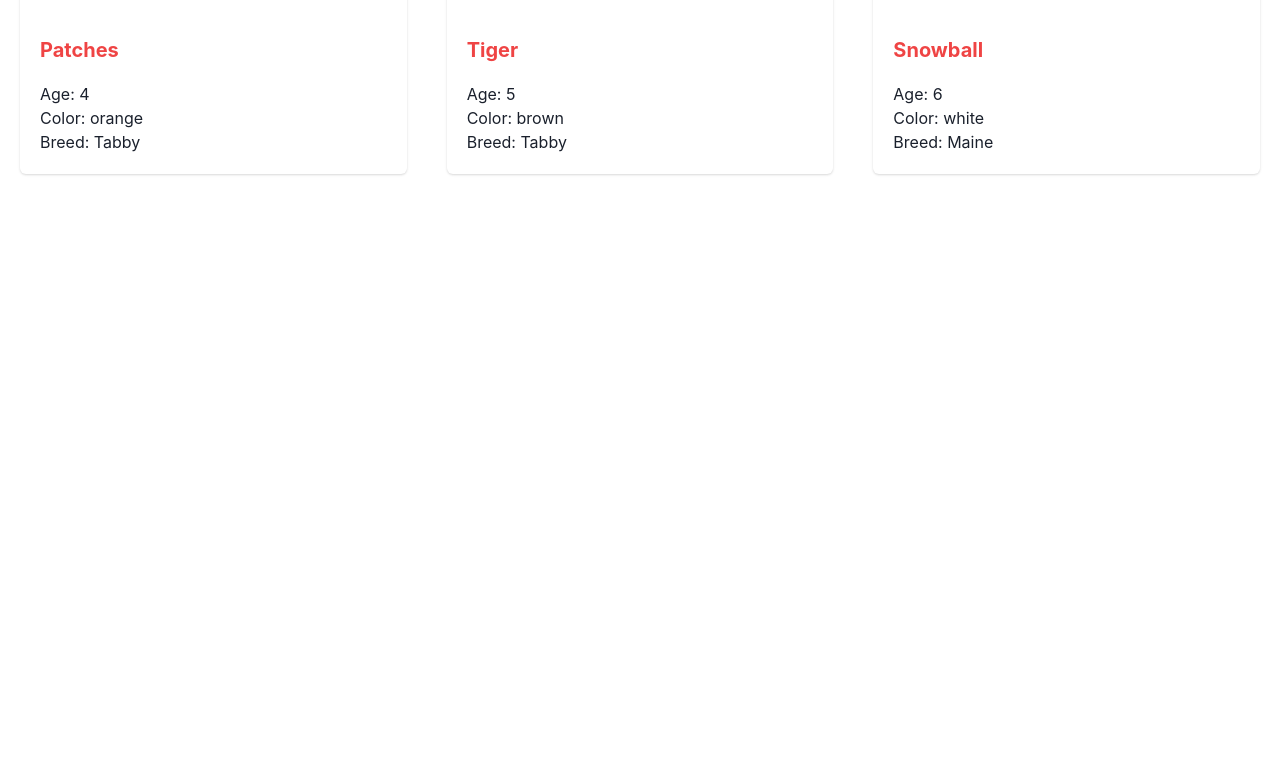
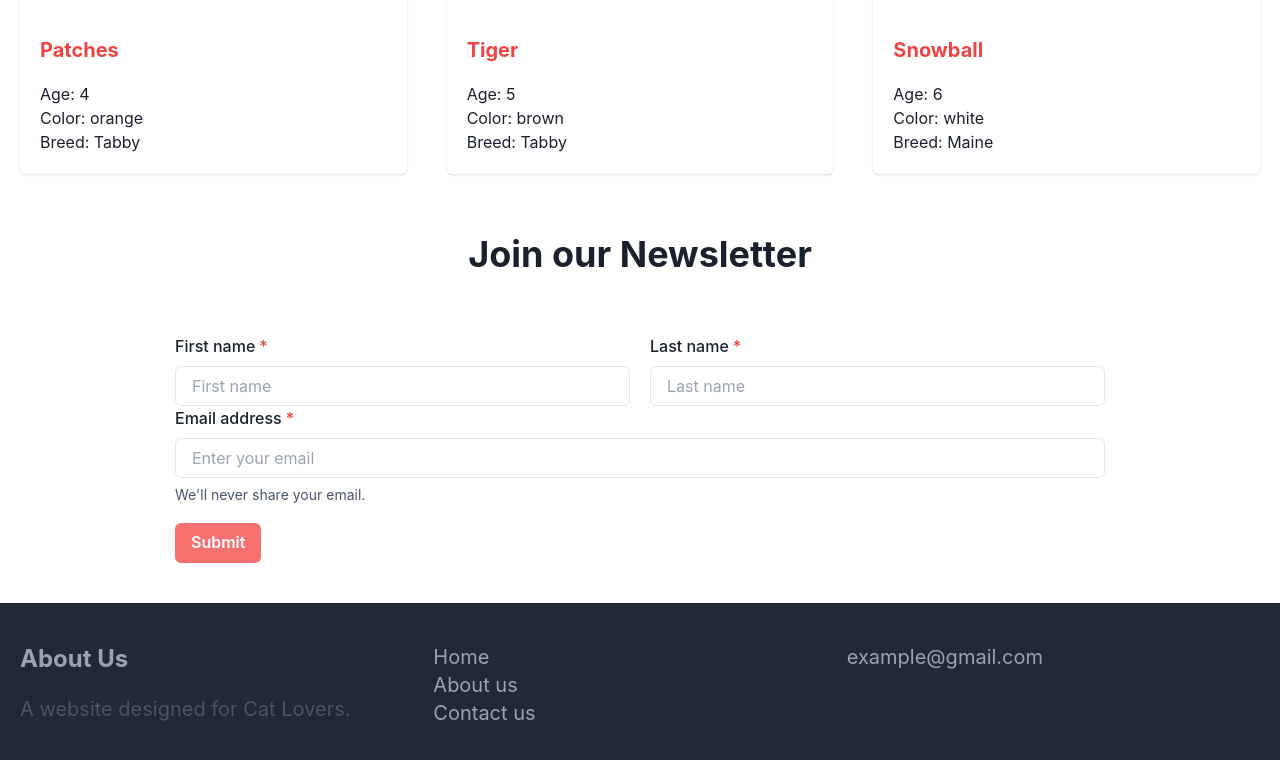
Before and after one commit to hellen17/Cat-Portfolio, a React (Create React App) app: page / in a window 1280 px wide. Shown: the part 1474-2234 px from the top of the page. Before the commit the page ends 1688 px from the top, so only its background shows below. Built offline with nearby package versions, Linux system fonts and the light colour scheme.

Commit message:
add footer

```diff
--- a/src/components/Footer.js
+++ b/src/components/Footer.js
@@ -0,0 +1,49 @@
+import { Link } from '@chakra-ui/react'
+
+export default function Footer(){
+    return(
+        <footer class="bg-gray-800 py-10 text-gray-400 text-xl px-5">
+            <div class="flex flex-col lg:flex-row">
+                <div class="w-full lg:w-1/3">
+                    <h3 className='text-2xl font-bold mb-5'>About Us</h3>
+                    <p className='text-gray-600 mb-8'>A website designed for Cat Lovers. </p>
+                </div>
+                <div class="w-full lg:w-1/3 flex-1">
+                    <div>
+                        <Link href="#">Home</Link>
+                    </div>
+                    <div>
+                        <Link href="#">About us</Link>
+                    </div>
+                    <div>
+                        <Link href="#">Contact us</Link>
+                    </div>
+
+                </div>
+                <div class="w-full lg:w-1/3">
+                    example@gmail.com
+                </div>
+            </div>
+
+        </footer>
+
+            // <footer className='bg-black py-10'>
+            //     <div className='container mx-auto px-5'>
+            //         <div className='flex flex-wrap'>
+            //             <div className='w-full md:w-1/2 lg:w-1/3'>
+            //                 <h3 className='text-2xl font-bold mb-5'>About Us</h3>
+            //                 <p className='text-gray-600 mb-8'>A website designed for Cat Lovers. </p>
+            //                 <div className='flex items-center'>
+            //                     <svg className='w-6 h-6 fill-current text-gray-600 mr-4' xmlns="http://www.w3.org/2000/svg" viewBox="0 0 512 512"><path d="M256 8C119.033 8 8 119.033 8 256s111.033 248 248 248 248-111.033 248-248S392.967 8 256 8zm0 0"/><path d="M256 8C119.033 8 8 119.033 8 256s111.033 248 248 248 248-111.033 248-248S392.967 8 256 8zm0 0"/><path d="M256 8C119.033 8 8 119.033 8 256s111.033 248 248 248 248-111.033 248-248S392.967 8 256 8zm0 0"/><path d="M256 8C119.033 8 8 119.033 8 256s111.033 248 248 248 248-111.033 248-248S392.967 8 256 8zm0 0"/><path d="M256 8C119.033 8 8 119.033 8 256s111.033 248 248 248 248-111.033 248-248S392.967 8 256 8zm0 0"/><path d="M256 8C119.033 8 8 119.033 8 256s111.033 248 248 248 248-111.033 248-248S392.967 8 256 8zm0 0"/><path d="M256 8C119.033 8 8 119.033 8 256s111.033 248 248 248 248-111.033 248-248S392.967 8 256 8zm0 0"/><path d="M256 8C119.033 8 8 119.033 8 256s111.033 248 248 248 248-111.033 248-248S392.967 8"
+            //                     ></path></svg>
+            //                     <p className='text-gray-600'>+1 234 567 890</p>
+            //                 </div>
+
+            //                 </div>
+            //                 </div>
+            //     </div>
+            // </footer>
+    )
+
+
+}
--- /dev/null
+++ b/src/components/Form.js
@@ -0,0 +1,36 @@
+import {
+    FormControl,
+    FormLabel,
+    Input,
+    FormErrorMessage,
+    FormHelperText,
+    Button
+  } from '@chakra-ui/react'
+
+
+export default function Form(){
+    return (
+        <section className='px-5 my-10 '>
+            <h2 className='text-4xl font-bold text-center py-5 '>Join our Newsletter</h2>
+            <FormControl isRequired style={{ width: '75%' }} className='mx-auto pt-10' >
+                <div className='flex'>
+                    <div className='flex-1 mr-5'>
+                        <FormLabel>First name</FormLabel>
+                        <Input placeholder='First name' />
+                    </div>
+                    <div className='flex-1'>
+                        <FormLabel>Last name</FormLabel>
+                        <Input placeholder='Last name' />
+                    </div>
+                </div>
+                <FormLabel>Email address</FormLabel>
+                <Input type="email" placeholder="Enter your email" />
+                <FormHelperText>We'll never share your email.</FormHelperText>
+                <Button type='submit' colorScheme='' className='bg-red-400' mt={5}>Submit</Button>
+            </FormControl>
+
+        </section>
+
+
+    )
+}
--- a/src/components/GetImages.js
+++ b/src/components/GetImages.js
@@ -8,7 +8,7 @@ export default function GetImages() {
 
     return (
         <section className='px-5 my-10'>
-        <h1 className='text-4xl font-bold text-center py-5'>Meet Our Furbabies</h1>
+        <h2 className='text-4xl font-bold text-center py-5'>Meet Our Furbabies</h2>
             <div className='grid grid-cols-1 md:grid-cols-2 lg:grid-cols-3 gap-10'>
                 {catData.map((cat, index) => {
                     return (
--- a/src/components/LandingPage.js
+++ b/src/components/LandingPage.js
@@ -1,6 +1,8 @@
 import React from 'react';
 import { Navbar } from './Navbar';
 import GetImages from './GetImages';
+import Form from './Form';
+import Footer from './Footer';
 import { Button, ButtonGroup } from '@chakra-ui/react'
 
 export default function LandingPage() {
@@ -23,6 +25,8 @@ export default function LandingPage() {
                 </section>
                 {/* Heroshot section end */}
             <GetImages />
+            <Form />
+            <Footer />
             </div>
         </>
 
```
